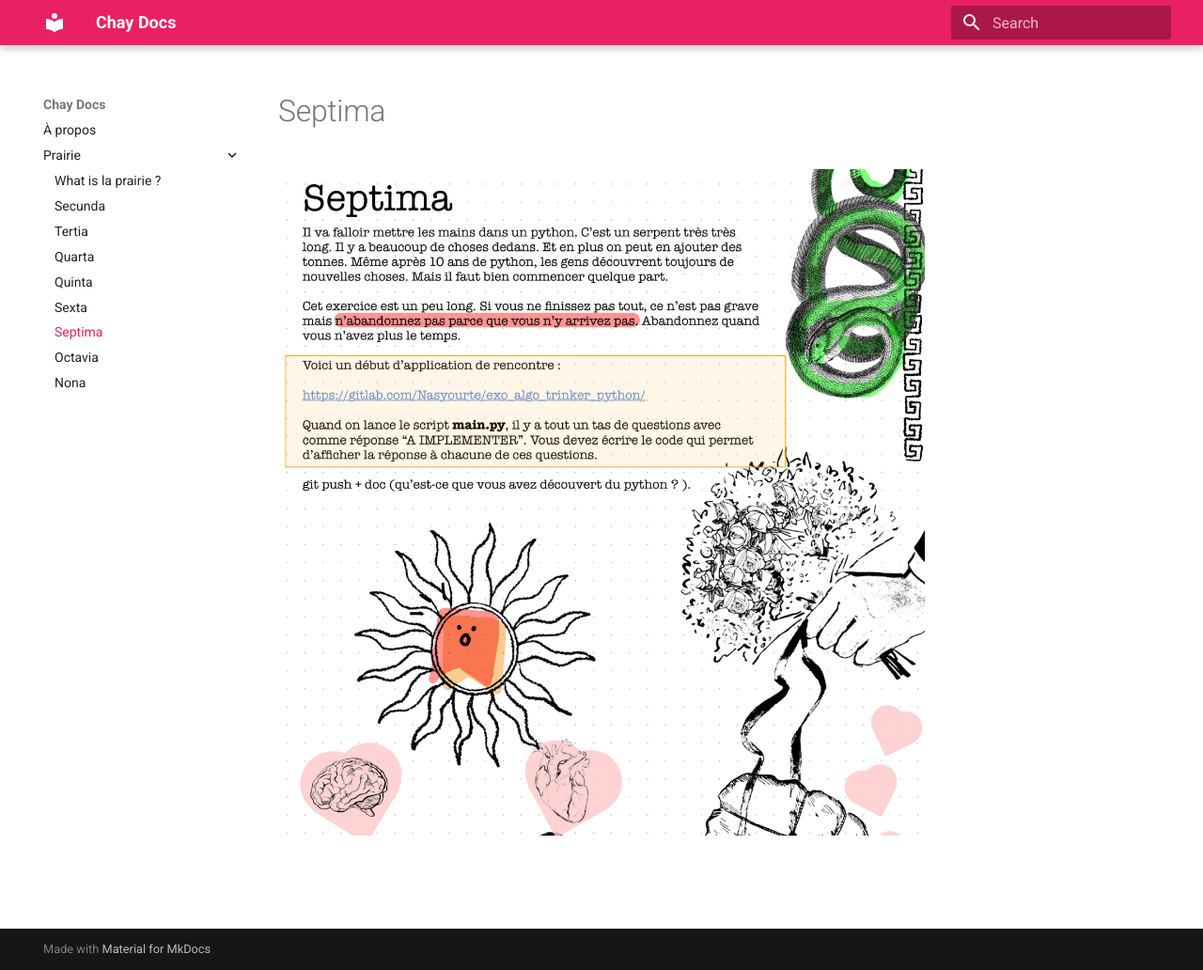
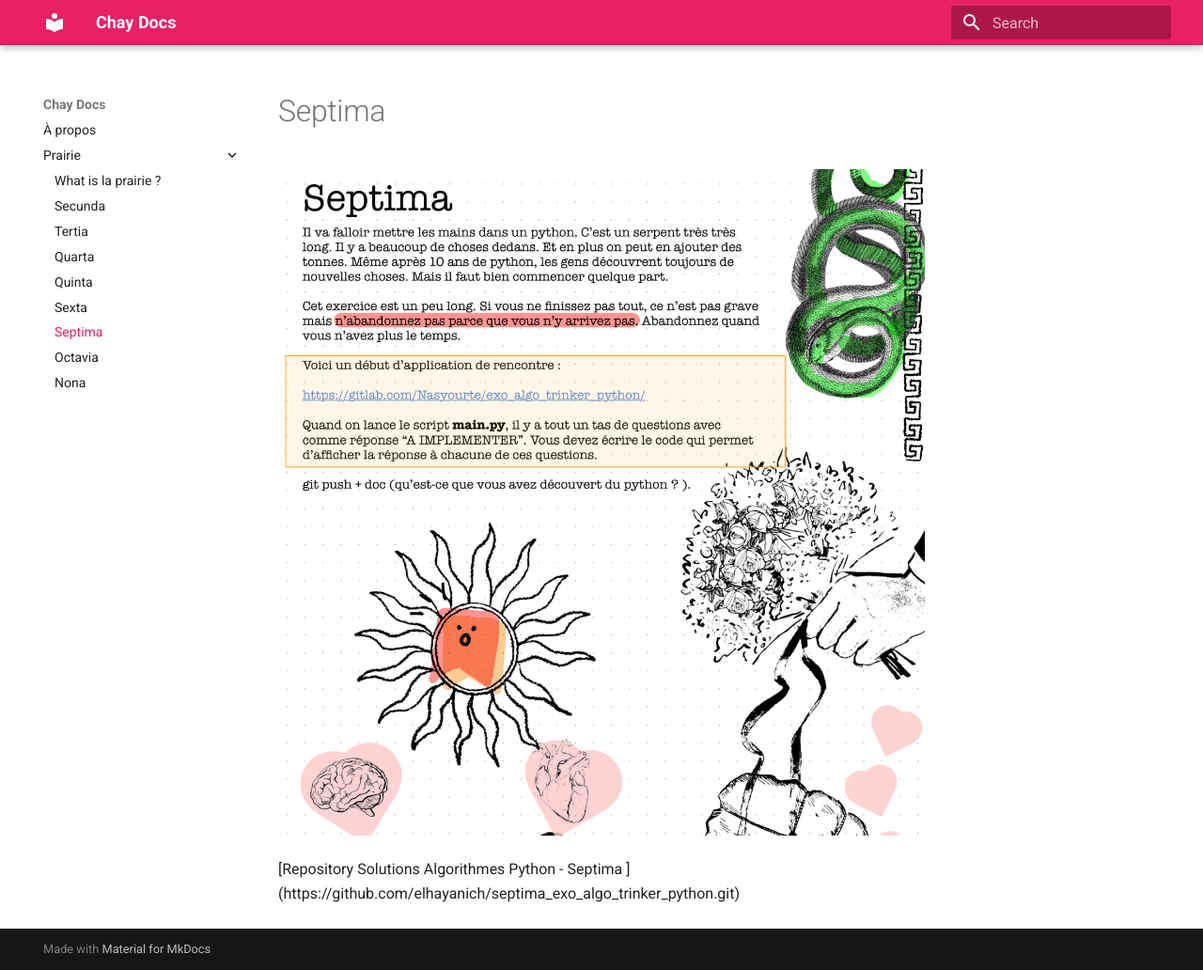
Before and after one commit to elhayanich/chay_docu, an MkDocs documentation site: the page built from docs/septima.md, in a window 1280 px wide and 1032 px high. Shown: the whole window at 94% size. Built offline with MkDocs 1.6.1 and Material for MkDocs 9.7.7, drawn with Linux system fonts in a browser that asks for light colours.

Commit message:
Repository Septima

```diff
--- a/docs/septima.md
+++ b/docs/septima.md
@@ -1 +1,3 @@
 ![septima exericse](septima.png)
+
+[Repository Solutions Algorithmes Python - Septima ] (https://github.com/elhayanich/septima_exo_algo_trinker_python.git)
```
Also changed, not shown: site/class.png.
